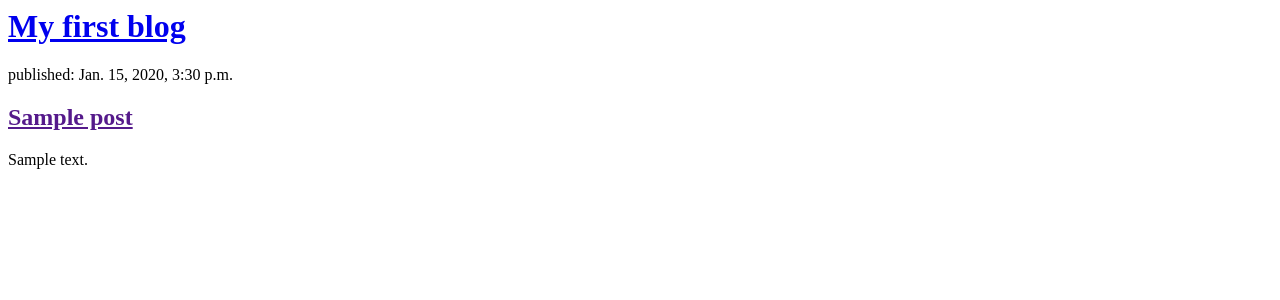
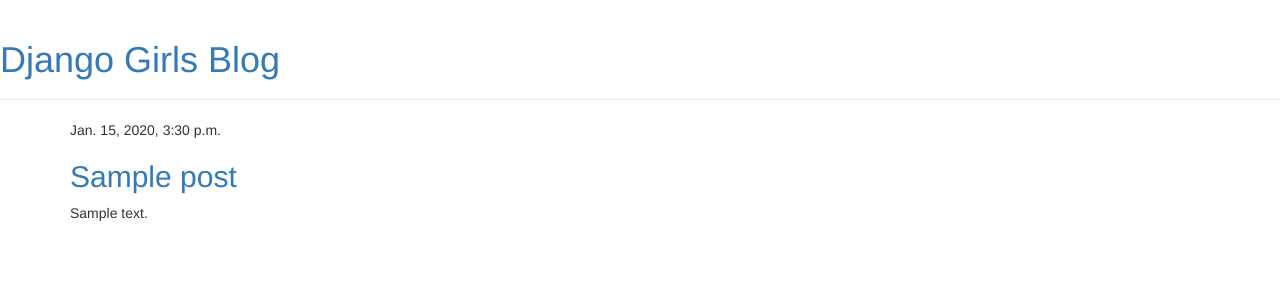
Before and after one commit to Udit-8/my-first-blog, a Django app: page / in a window 1280 px wide. Shown: the top 300 px of the page. Run offline with Django 3.2, Linux system fonts and the light colour scheme; tables that the repository leaves empty hold one stand-in row (values such as "Sample post"); some libraries are stand-ins or nearby versions.

Commit message:
Added view and template for detailed blog post as well as CSS for the site.

```diff
--- /dev/null
+++ b/blog/templates/blog/base.html
@@ -0,0 +1,24 @@
+{% load static %}
+<html>
+    <head>
+        <title>Udit's blog</title>
+        <link rel="stylesheet" href="//maxcdn.bootstrapcdn.com/bootstrap/3.2.0/css/bootstrap.min.css">
+        <link rel="stylesheet" href="//maxcdn.bootstrapcdn.com/bootstrap/3.2.0/css/bootstrap-theme.min.css">
+        <link rel="stylesheet" href="{% static 'css/blog.css' %}">
+        <link href="//fonts.googleapis.com/css?family=Lobster&subset=latin,latin-ext" rel="stylesheet" type="text/css">
+    </head>
+    <body>
+        <div class="page-header">
+            <h1><a href="/">Django Girls Blog</a></h1>
+        </div>
+        <div class="content container">
+            <div class="row">
+                <div class="col-md-8">
+                {% block content %}
+                {% endblock %}
+                </div>
+            </div>
+        </div>
+    </body>
+
+</html>
--- a/blog/templates/blog/post_list.html
+++ b/blog/templates/blog/post_list.html
@@ -1,18 +1,13 @@
-<html>
-    <head>
-        <title>Udit's blog</title>
-    </head>
-    <body>
-        <div>
-            <h1><a href="/">My first blog</a></h1>
-        </div>
+{% extends 'blog/base.html' %}
 
-        {% for post in posts %}
-        <div>
-            <p>published: {{ post.published_date }}</p>
-            <h2><a href="">{{ post.title }}</a></h2>
+{% block content %}
+    {% for post in posts %}
+        <div class="post">
+            <div class="date">
+                {{ post.published_date }}
+            </div>
+            <h2><a href="{% url 'post_detail' pk=post.pk %}">{{ post.title }}</a></h2>
             <p>{{ post.text|linebreaksbr }}</p>
         </div>
     {% endfor %}
-    </body>
-</html>
+{% endblock %}
--- a/blog/urls.py
+++ b/blog/urls.py
@@ -3,4 +3,5 @@
 
 urlpatterns = [
     path('',views.post_list, name = 'post_list'),
+    path('post/<int:pk>/', views.post_detail, name='post_detail'),
 ]
--- a/blog/views.py
+++ b/blog/views.py
@@ -1,4 +1,4 @@
-from django.shortcuts import render
+from django.shortcuts import render, get_object_or_404
 from django.utils import timezone
 from .models import Post
 
@@ -6,3 +6,6 @@
 def post_list(request):
     posts = Post.objects.filter(published_date__lte = timezone.now()).order_by('published_date')
     return render(request,'blog/post_list.html',{'posts':posts})
+def post_detail(request,pk):
+        post = get_object_or_404(Post, pk=pk)
+        return render(request, 'blog/post_detail.html', {'post': post})
--- a/template/blog/post_list.html
+++ /dev/null
@@ -1,6 +0,0 @@
-<html>
-    <body>
-        <p>Hi there</p>
-        <p>It works!!</p>
-    </body>
-</html>
```
Also changed, not shown: blog/templates/blog/post_detail.html (added, +13 -0 lines).
